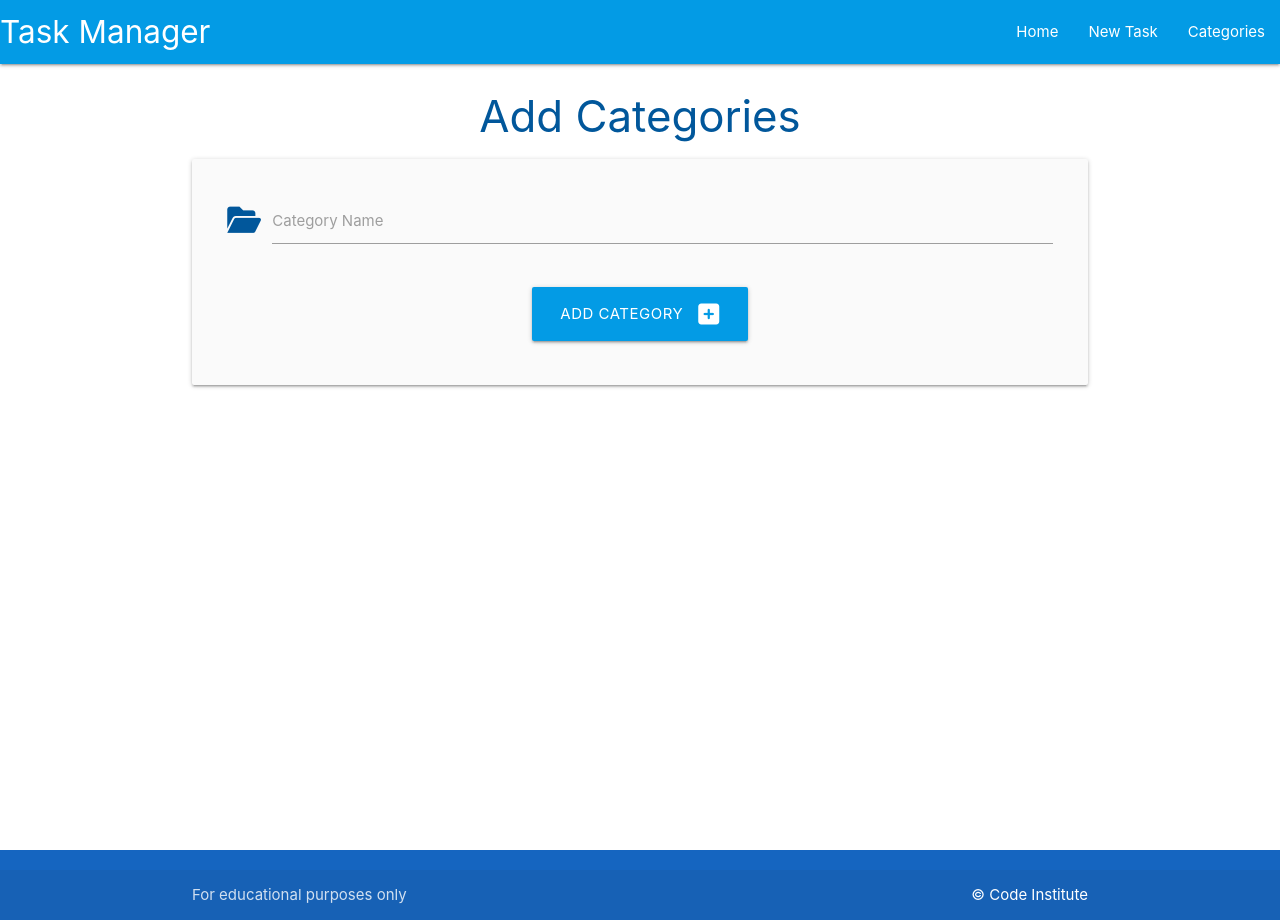
After one commit to Robn88/task-manager-flask-sql, a Flask app: page /add_category in a window 1280 px wide. The commit adds this page. Run offline with Flask 2, Linux system fonts and the light colour scheme.

Commit message:
Add extra templates and POST/GET method

```diff
--- a/taskmanager/routes.py
+++ b/taskmanager/routes.py
@@ -1,8 +1,23 @@
-from flask import render_template
+from flask import render_template, request, redirect, url_for
 from taskmanager import app, db
 from taskmanager.models import Category, Task
 
 
 @app.route("/")
 def home():
-    return render_template("base.html")
+    return render_template("tasks.html")
+
+
+@app.route("/categories")
+def categories():
+    return render_template("categories.html")
+
+
+@app.route("/add_category", methods=["GET", "POST"])
+def add_category():
+    if request.method == "POST":
+        category = Category(category_name=request.form.get("category_name"))
+        db.session.add(category)
+        db.session.commit()
+        return redirect(url_for("categories"))
+    return render_template("add_category.html")
--- /dev/null
+++ b/taskmanager/static/css/style.css
@@ -0,0 +1,9 @@
+body {
+    display: flex;
+    min-height: 100vh;
+    flex-direction: column;
+  }
+
+  main {
+    flex: 1 0 auto;
+  }
--- /dev/null
+++ b/taskmanager/static/js/script.js
@@ -0,0 +1,5 @@
+document.addEventListener('DOMContentLoaded', function() {
+    // sidenav initialization
+    let sidenav = document.querySelectorAll('.sidenav');
+    var instances = M.Sidenav.init(sidenav);
+  });
--- /dev/null
+++ b/taskmanager/templates/add_category.html
@@ -0,0 +1,27 @@
+{% extends 'base.html' %}
+{% block content %}
+
+<h3 class="light-blue-text text-darken-4 center-align">Add Categories</h3>
+
+<div class="row card-panel grey lighten-5">
+    <form class="col s12" method="POST" action="{{ url_for('add_category') }}">
+        <!--Category Name-->
+        <div class="row">
+            <div class="input-field col s12">
+                <i class="fas fa-folder-open prefix light-blue-text text-darken-4"></i>
+                <input id="category_name" name="category_name" minlength="3" maxlength="25" type="text" class="validate" required>
+                <label for="category_name">Category Name</label>
+            </div>
+        </div>
+        <!--Category Name-->
+        <div class="row">
+            <div class="col s12 center-align">
+                <button type="submit" class="btn-large light-blue darken-1">
+                    Add Category <i class="fas fa-plus-square right"></i>
+                </button>
+            </div>
+        </div>
+    </form>
+</div>
+
+{% endblock %}
--- a/taskmanager/templates/base.html
+++ b/taskmanager/templates/base.html
@@ -4,9 +4,49 @@
     <meta charset="UTF-8">
     <meta http-equiv="X-UA-Compatible" content="IE=edge">
     <meta name="viewport" content="width=device-width, initial-scale=1.0">
+    <link rel="stylesheet" href="https://cdnjs.cloudflare.com/ajax/libs/font-awesome/6.0.0/css/all.min.css" integrity="sha512-9usAa10IRO0HhonpyAIVpjrylPvoDwiPUiKdWk5t3PyolY1cOd4DSE0Ga+ri4AuTroPR5aQvXU9xC6qOPnzFeg==" crossorigin="anonymous" referrerpolicy="no-referrer" />
+    <link rel="stylesheet" href="https://cdnjs.cloudflare.com/ajax/libs/materialize/1.0.0/css/materialize.min.css" type="text/css">
+    <link rel="stylesheet" href="{{ url_for('static', filename='css/style.css') }}" type="text/css">
     <title>Task Manager</title>
 </head>
 <body>
-    Hello world!
+    <header>
+        <nav class="light-blue darken-1">
+            <div class="nav-wrapper">
+              <a href="{{ url_for('home') }}" class="brand-logo">Task Manager</a>
+              <a href="#" data-target="mobile-demo" class="sidenav-trigger"><i class="fas fa-bars"></i></a>
+              <ul class="right hide-on-med-and-down">
+                <li><a href="{{ url_for('home') }}">Home</a></li>
+                <li><a href="">New Task</a></li>
+                <li><a href="{{ url_for('categories') }}">Categories</a></li>
+              </ul>
+            </div>
+          </nav>
+
+          <ul class="sidenav" id="mobile-demo">
+            <li><a href="{{ url_for('home') }}">Home</a></li>
+            <li><a href="">New Task</a></li>
+            <li><a href="{{ url_for('categories') }}">Categories</a></li>
+          </ul>
+
+    </header>
+
+    <main class="container">
+        {% block content %}
+        {% endblock %}
+    </main>
+
+    <footer class="page-footer blue darken-3">
+        <div class="footer-copyright">
+            <div class="container">
+                For educational purposes only
+                <a class="white-text right" href="https://codeinstitute.net" target="_blank">&copy; Code Institute</a>
+            </div>
+        </div>
+    </footer>
+
+    <script src="https://cdnjs.cloudflare.com/ajax/libs/materialize/1.0.0/js/materialize.min.js"></script>
+    <script src="{{ url_for('static', filename='js/script.js') }}"></script>
+
 </body>
 </html>
--- /dev/null
+++ b/taskmanager/templates/tasks.html
@@ -0,0 +1,6 @@
+{% extends 'base.html' %}
+{% block content %}
+
+<h3 class="light-blue-text text-darken-4 center-align">Tasks</h3>
+
+{% endblock %}
```
Also changed, not shown: taskmanager/templates/categories.html (added, +14 -0 lines).
